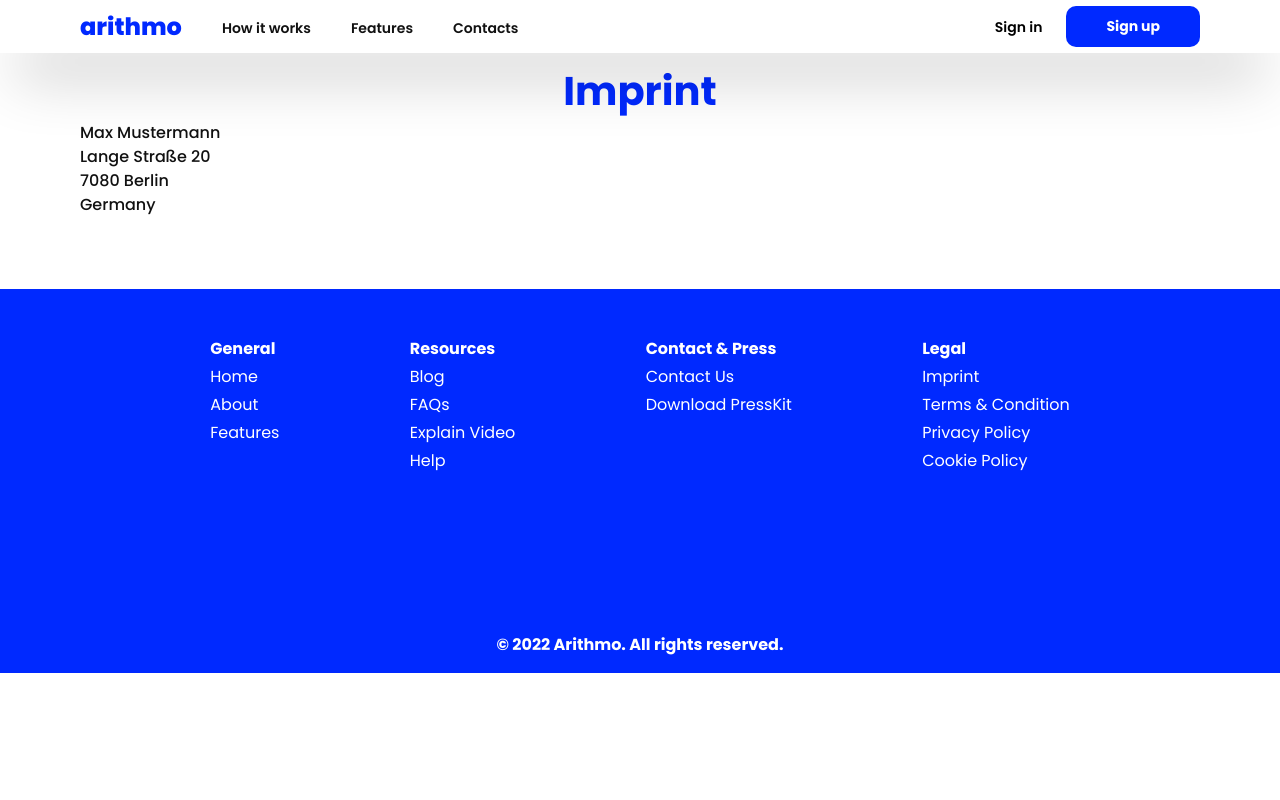
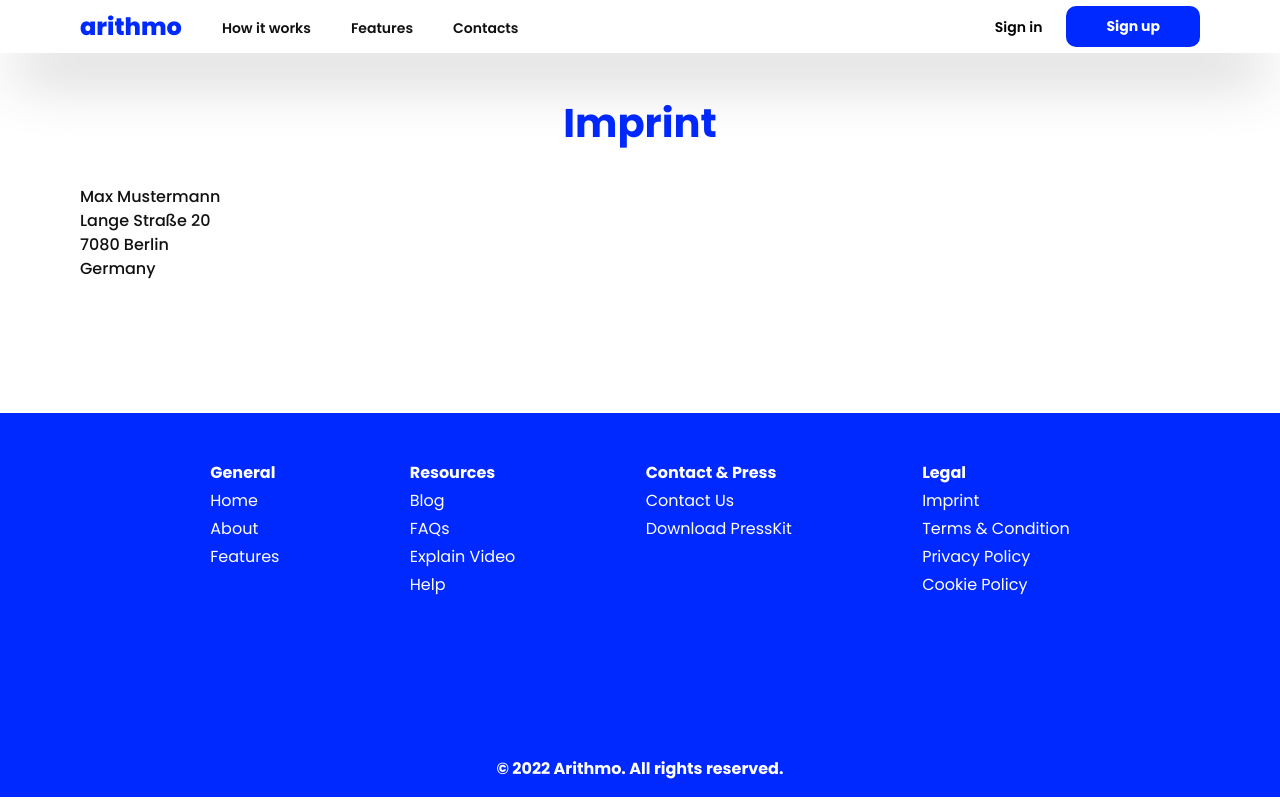
Before and after one commit to zainsadaqat/arithmo, a React (Create React App) app: page /imprint in a window 1280 px wide. Built offline with nearby package versions, Linux system fonts and the light colour scheme.

Commit message:
Set min height

```diff
--- a/src/pages/Imprint.jsx
+++ b/src/pages/Imprint.jsx
@@ -2,8 +2,8 @@ import React from 'react';
 
 const Imprint = () => {
   return (
-    <section className="max-w-6xl m-auto px-4 py-2 mb-16">
-      <h2 className="text-[30px] text-center text-[#0029FF] font-bold md:text-[40px]">
+    <section className="max-w-6xl m-auto px-4 py-2 mb-16 min-h-[37vh]">
+      <h2 className="my-8 text-[30px] text-center text-[#0029FF] font-bold md:text-[40px]">
         Imprint
       </h2>
       <ul className="text-[#111] text-[16px] font-medium">
```
